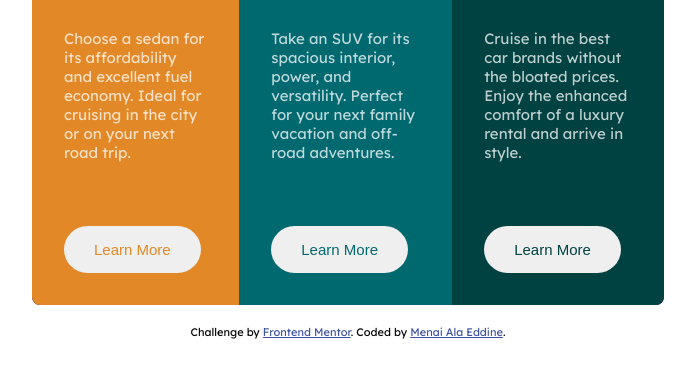
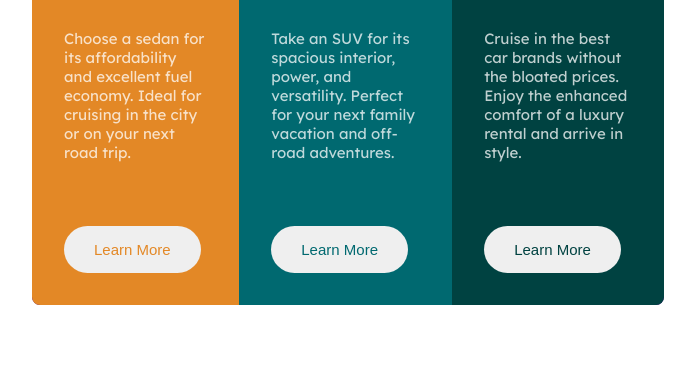
Before and after one commit to MenaiAla/3-column-preview-card, a plain HTML site: page index.html in a window 1280 px wide. Shown: the part 147-524 px from the top of the page, without its empty margins (292-987 px from the left). Drawn offline with Linux system fonts and the light colour scheme.

Commit message:
:cyclone: Remove the footer

```diff
--- a/index.html
+++ b/index.html
@@ -54,12 +54,5 @@
         <button class="card-button">Learn More</button>
       </div>
     </div>
-
-    <div class="attribution">
-      Challenge by
-      <a href="https://www.frontendmentor.io?ref=challenge" target="_blank"
-        >Frontend Mentor</a
-      >. Coded by <a href="#">Menai Ala Eddine</a>.
-    </div>
   </body>
 </html>
```
